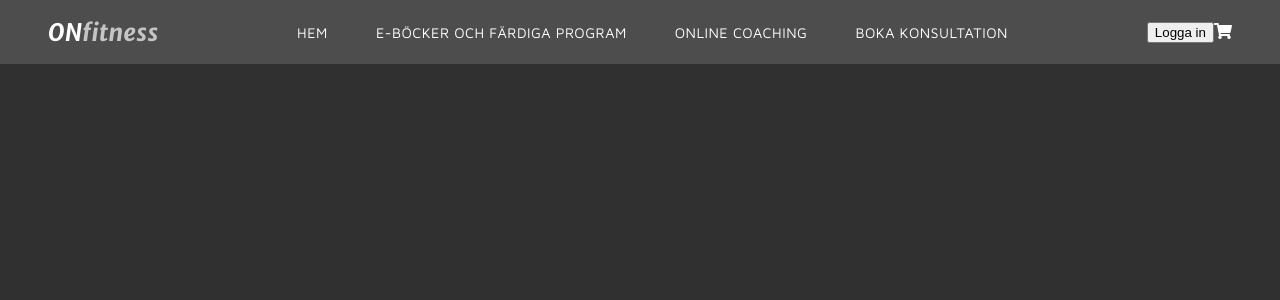
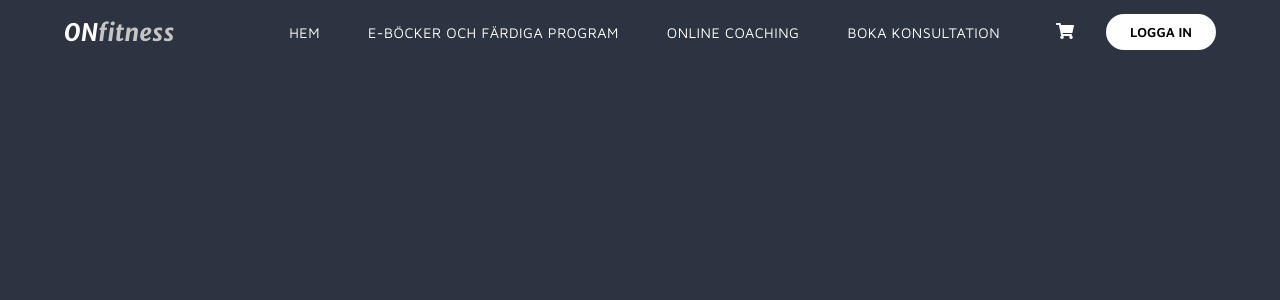
Before and after one commit to olivernygren/online-coaching-site, a React (Create React App) app: page / in a window 1280 px wide. Shown: the top 300 px of the page. Built offline with nearby package versions, Linux system fonts and the light colour scheme.

Commit message:
sorted out header layout and styling

```diff
--- a/src/components/Header.jsx
+++ b/src/components/Header.jsx
@@ -1,5 +1,6 @@
 import React from 'react'
 import { Link } from 'react-router-dom';
+import '../css/main.css'
 import '../css/header.css'
 
 function Header() {
@@ -21,18 +22,12 @@ function Header() {
             <Link className="link" to='/'>Boka konsultation</Link>
           </li>
         </ul>
-        {/* <ul>
-          <li><a className="link" href="/">Home</a></li>
-          <li><a className="link" href="/">Work</a></li>
-          <li><a className="link" href="/">Blog</a></li>
-          <li><a className="link" href="/">Contact</a></li>
-        </ul> */}
+        <div className="header-icons">
+          <i class="fas fa-shopping-cart"></i>
+          <button className="log-in-btn">Logga in</button>
+          {/* <i class="fas fa-user"></i> */}
+        </div>
       </nav>
-      <div className="header-icons">
-        <button className="log-in-btn">Logga in</button>
-        {/* <i class="fas fa-user"></i> */}
-        <i class="fas fa-shopping-cart"></i>
-      </div>
     </header>
   )
 }
--- a/src/css/header.css
+++ b/src/css/header.css
@@ -1,6 +1,6 @@
 header {
-  background: rgb(77, 77, 77);
-  padding: 0 3rem;
+  background: trans;
+  padding: 0 4rem;
   display: flex;
   align-items: center;
   justify-content: space-between;
@@ -10,16 +10,23 @@ header {
 .header-logo {
   font-family: 'Merriweather Sans', sans-serif;
   margin: 0;
+  white-space: nowrap;
 }
 
 .header-logo b {
   color: rgb(197, 197, 197);
 }
 
+nav {
+  display: flex;
+  align-items: center;
+}
+
 nav ul {
   display: flex;
   list-style-type: none;
   padding: 0;
+  margin-right: 2rem;
 }
 
 nav li a {
@@ -35,6 +42,8 @@ nav li a {
 
 .link {
   position: relative;
+  transition: .35s ease-in-out;
+  white-space: nowrap;
 }
 
 .link:after {
@@ -45,7 +54,7 @@ nav li a {
   display: block;
   margin-top: 5px;
   right: 0;
-  background: #fff;
+  background: var(--clr-main);
   transition: width .35s ease;
   -webkit-transition: width .35s ease;
 }
@@ -53,5 +62,36 @@ nav li a {
 .link:hover:after {
   width: 100%;
   left: 0;
-  background: #fff;
+  background: var(--clr-main);
 }
+
+.link:hover {
+  color: var(--clr-main)
+}
+
+.log-in-btn {
+  border: none;
+  padding: .6rem 1.5rem;
+  background: white;
+  color: black;
+  margin-left: 2rem;
+  font-family: 'Maven Pro', sans-serif;
+  font-weight: 600;
+  text-transform: uppercase;
+  border-radius: 50px;
+  transition: .35s ease-in-out;
+  white-space: nowrap;
+}
+
+.log-in-btn:hover {
+  background: var(--clr-main);
+}
+
+.fa-shopping-cart {
+  cursor: pointer;
+  transition: .35s ease-in-out;
+}
+
+.fa-shopping-cart:hover {
+  color: var(--clr-main);
+}
--- a/src/css/main.css
+++ b/src/css/main.css
@@ -1,4 +1,8 @@
 @import url('https://fonts.googleapis.com/css2?family=Maven+Pro:wght@400;500;600;700;800&family=Merriweather+Sans:ital,wght@1,700&display=swap');
+
+:root {
+  --clr-main: rgb(250, 156, 32);
+}
 
 * {
   box-sizing: border-box;
@@ -11,6 +15,10 @@ body, html {
 body {
   margin: 0;
   font-family: 'Maven Pro', sans-serif;
-  background: rgb(48, 48, 48);
+  background: rgb(44, 51, 65);
   color: white;
 }
+
+button {
+  cursor: pointer;
+}
```
